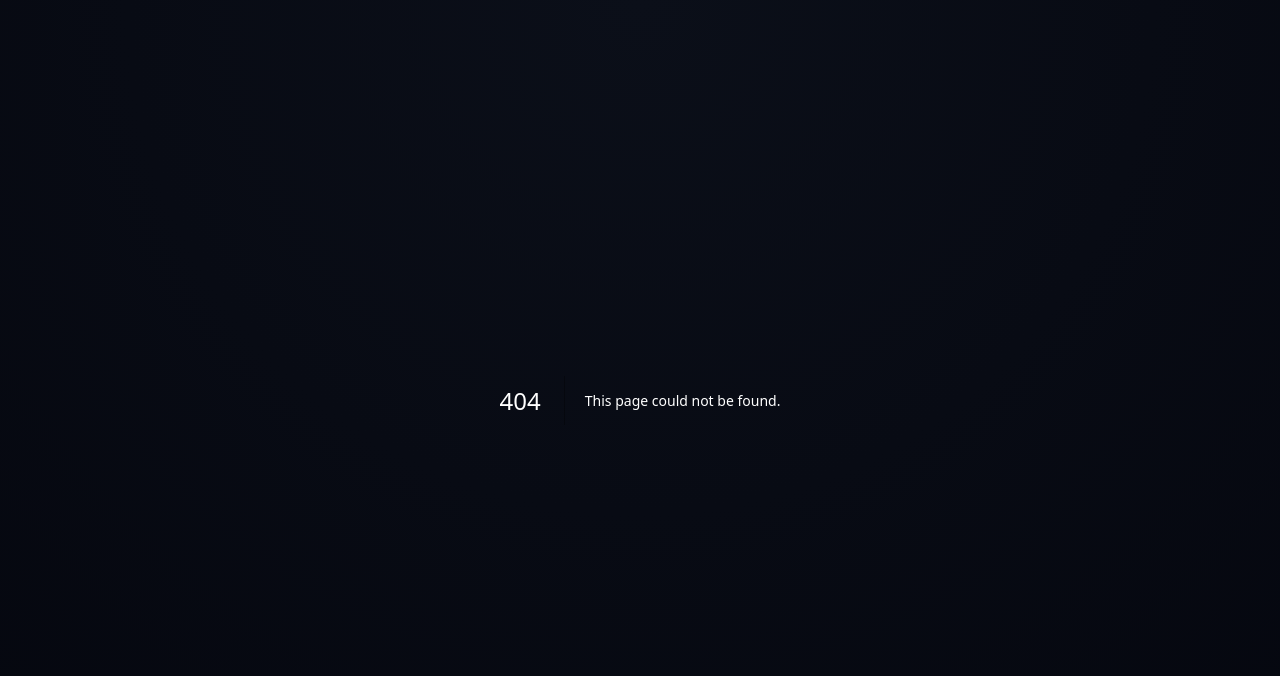
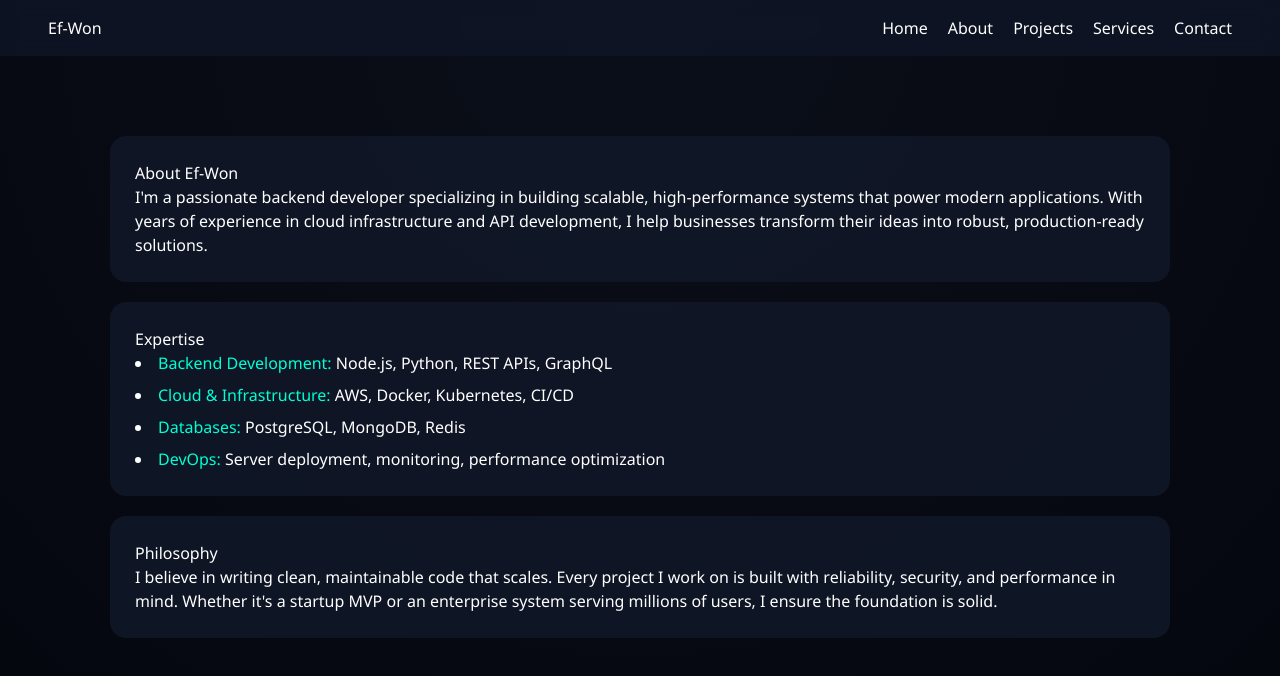
Before and after one commit to ef-won/ef-won-website, a Next.js app: page /about in a window 1280 px wide. Before the commit this address had no page. Shown: the top 676 px of the page. Built offline with nearby package versions, Linux system fonts and the light colour scheme.

Commit message:
about page added

```diff
--- /dev/null
+++ b/app/about/page.tsx
@@ -0,0 +1,30 @@
+import Header from '../components/Header'
+
+export default function About() {
+  return (
+    <>
+      <Header />
+      <div className="max-w-[1100px] mx-auto px-5 py-[60px]">
+        <div className="bg-[rgba(17,24,42,0.8)] p-[25px] rounded-2xl my-5">
+          <h3>About Ef-Won</h3>
+          <p>I'm a passionate backend developer specializing in building scalable, high-performance systems that power modern applications. With years of experience in cloud infrastructure and API development, I help businesses transform their ideas into robust, production-ready solutions.</p>
+        </div>
+
+        <div className="bg-[rgba(17,24,42,0.8)] p-[25px] rounded-2xl my-5">
+          <h3>Expertise</h3>
+          <ul className="list-disc list-inside space-y-2">
+            <li><span className="text-primary">Backend Development:</span> Node.js, Python, REST APIs, GraphQL</li>
+            <li><span className="text-primary">Cloud & Infrastructure:</span> AWS, Docker, Kubernetes, CI/CD</li>
+            <li><span className="text-primary">Databases:</span> PostgreSQL, MongoDB, Redis</li>
+            <li><span className="text-primary">DevOps:</span> Server deployment, monitoring, performance optimization</li>
+          </ul>
+        </div>
+
+        <div className="bg-[rgba(17,24,42,0.8)] p-[25px] rounded-2xl my-5">
+          <h3>Philosophy</h3>
+          <p>I believe in writing clean, maintainable code that scales. Every project I work on is built with reliability, security, and performance in mind. Whether it's a startup MVP or an enterprise system serving millions of users, I ensure the foundation is solid.</p>
+        </div>
+      </div>
+    </>
+  )
+}
--- a/app/components/Header.tsx
+++ b/app/components/Header.tsx
@@ -6,6 +6,7 @@ export default function Header() {
       <h2>Ef-Won</h2>
       <nav className="flex gap-5 items-center">
         <Link href="/" className="no-underline text-white hover:text-primary">Home</Link>
+        <Link href="/about" className="no-underline text-white hover:text-primary">About</Link>
         <Link href="/projects" className="no-underline text-white hover:text-primary">Projects</Link>
         <Link href="/services" className="no-underline text-white hover:text-primary">Services</Link>
         <Link href="/contact" className="no-underline text-white hover:text-primary">Contact</Link>
```
